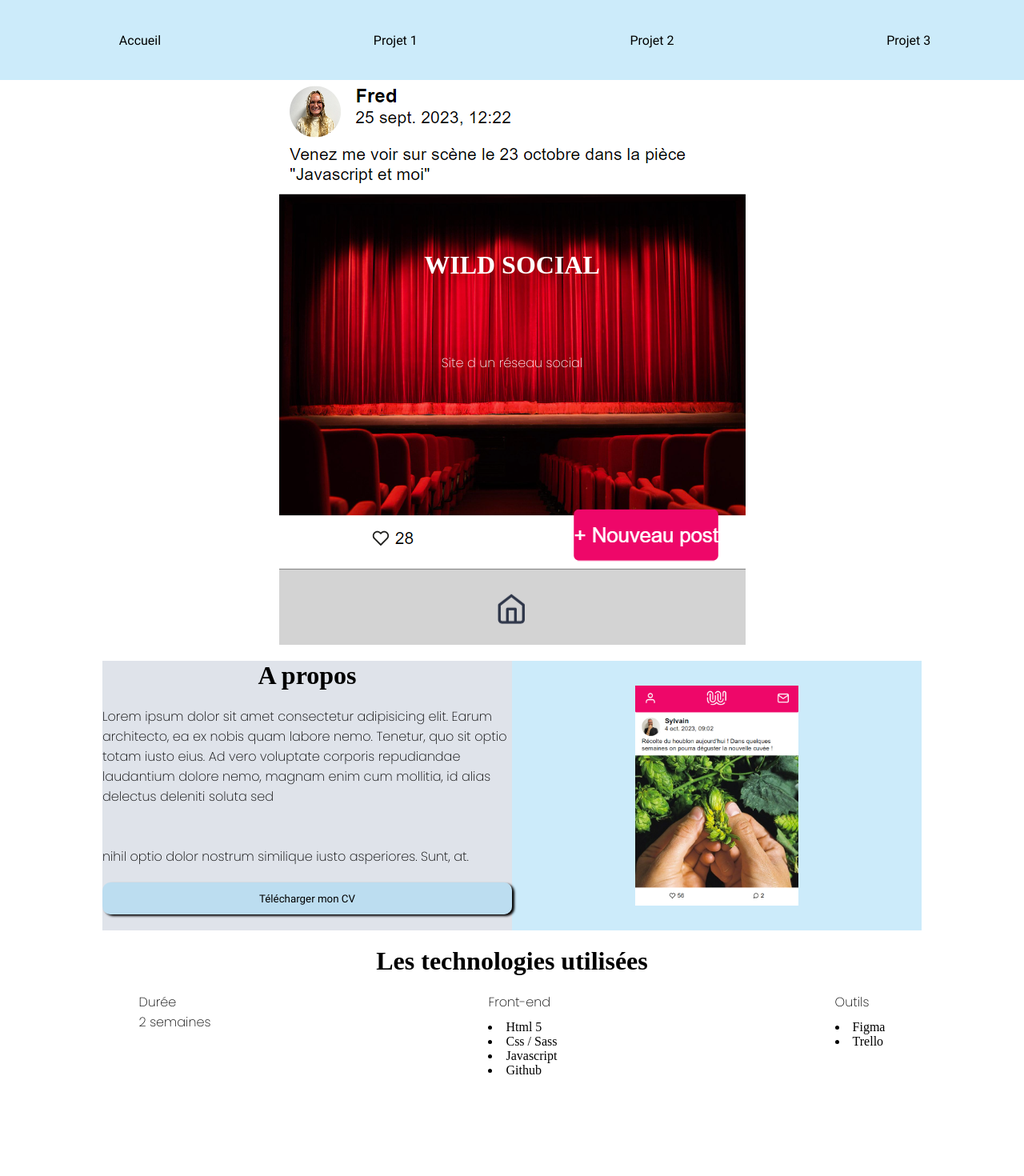
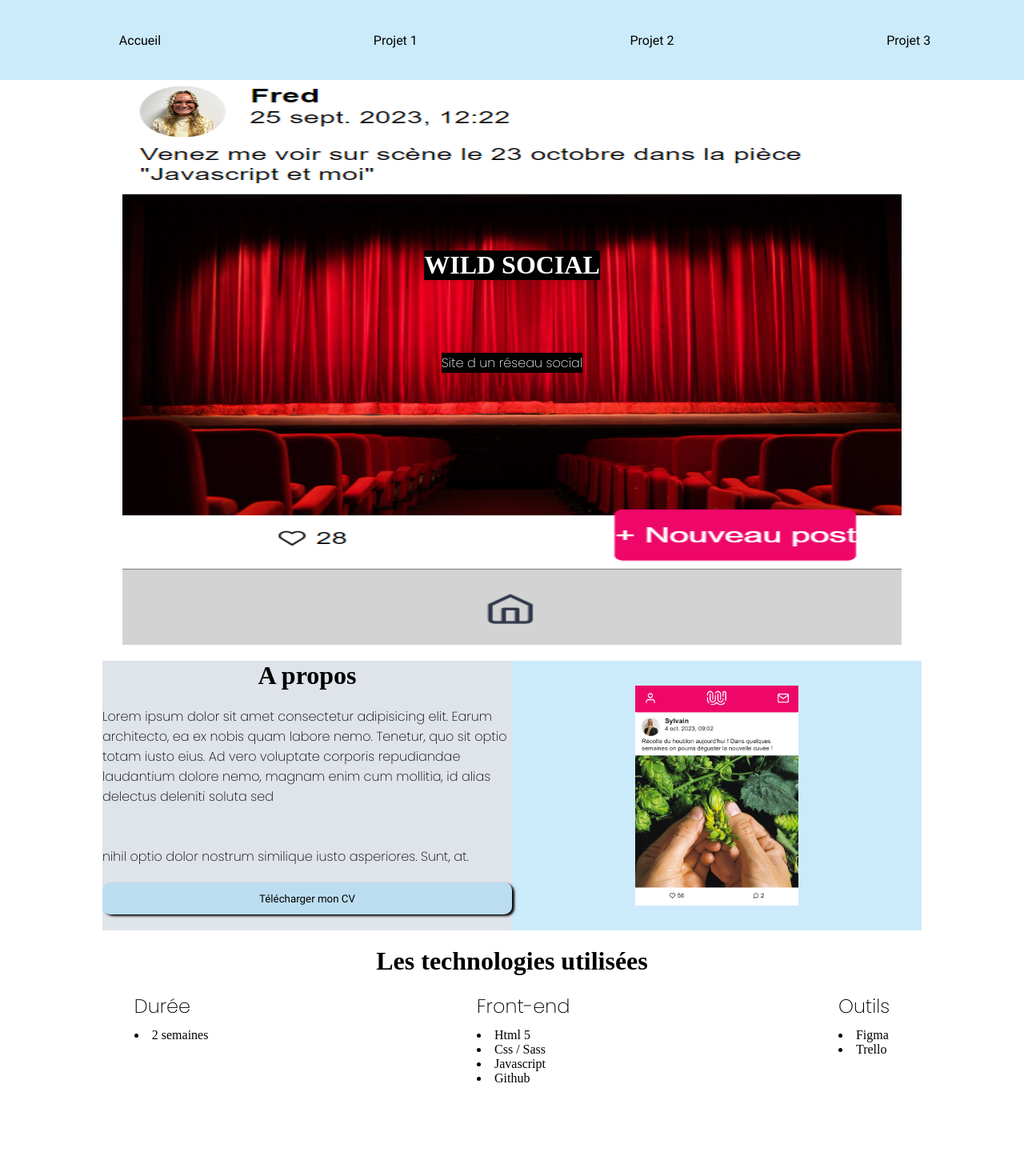
Before and after one commit to davidduranty/portfolio_Duranty_David, a React (Vite) app in the folder frontend/: page /project1 in a window 1280 px wide. Shown: the top 1470 px of the page at 80% size. Built offline with nearby package versions, Linux system fonts and the light colour scheme.

Commit message:
adjust projects components

```diff
--- a/frontend/src/components/Projects-header/HeaderProject2.jsx
+++ b/frontend/src/components/Projects-header/HeaderProject2.jsx
@@ -1,6 +1,7 @@
 function HeaderProject2() {
   return (
     <div className="project-info-container">
+      <img src="capture_ghibli.png" alt="image studio Ghibli" />
       <h1>Studio Gihbli</h1>
       <p>Site de films du studio Gihbli</p>
     </div>
--- a/frontend/src/components/Projects-header/HeaderProject3.jsx
+++ b/frontend/src/components/Projects-header/HeaderProject3.jsx
@@ -1,6 +1,7 @@
 function HeaderProject3() {
   return (
     <div className="project-info-container">
+      <img src="" alt="" />
       <h1>BIRDIES</h1>
       <p>Site de recettes de cuisine</p>
     </div>
--- a/frontend/src/components/Projects-header/_headerProject1.scss
+++ b/frontend/src/components/Projects-header/_headerProject1.scss
@@ -6,9 +6,11 @@
 
   img {
     position: relative;
+    aspect-ratio: 1.38 / 1;
   }
   h1,
   p {
+    background: black;
     position: absolute;
     color: white;
   }
--- a/frontend/src/components/Technology/TechnologyProject1.jsx
+++ b/frontend/src/components/Technology/TechnologyProject1.jsx
@@ -3,9 +3,9 @@ function TechnologyProject1() {
     <>
       <h1 className="title-tech">Les technologies utilisées</h1>
       <div className="container-tech">
-        <div className="time">
-          <p>Durée</p>
-          <p>2 semaines</p>
+        <div className="project-tech">
+          <p className="text-title">Durée</p>
+          <li>2 semaines</li>
         </div>
         <div className="project-tech">
           <p className="text-title">Front-end</p>
--- a/frontend/src/components/Technology/TechnologyProject2.jsx
+++ b/frontend/src/components/Technology/TechnologyProject2.jsx
@@ -3,9 +3,9 @@ function TechnologyProject2() {
     <>
       <h1 className="title-tech">Les technologies utilisées</h1>
       <div className="container-tech">
-        <div className="time">
+        <div className="project-tech">
           <p>Durée</p>
-          <p>3 semaines</p>
+          <li>3 semaines</li>
         </div>
         <div className="project-tech">
           <p className="text-title">Front-end</p>
--- a/frontend/src/components/Technology/TechnologyProject3.jsx
+++ b/frontend/src/components/Technology/TechnologyProject3.jsx
@@ -3,9 +3,9 @@ function TechnologyProject3() {
     <>
       <h1 className="title-tech">Les technologies utilisées</h1>
       <div className="container-tech">
-        <div className="time">
+        <div className="project-tech">
           <p>Durée</p>
-          <p>2 mois</p>
+          <li>2 mois</li>
         </div>
         <div className="project-tech">
           <p className="text-title">Front-end</p>
--- a/frontend/src/components/Technology/_technology.scss
+++ b/frontend/src/components/Technology/_technology.scss
@@ -11,6 +11,7 @@
 
   .project-tech {
     p {
+      font-size: 1.5em;
       padding-bottom: 10px;
     }
   }
```
Also changed, not shown: frontend/public/capture_ghibli.png (added).
